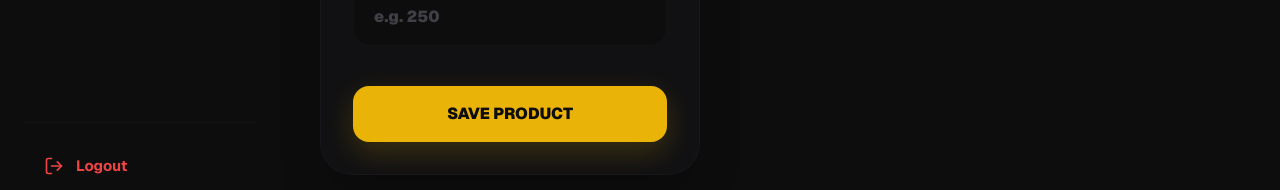
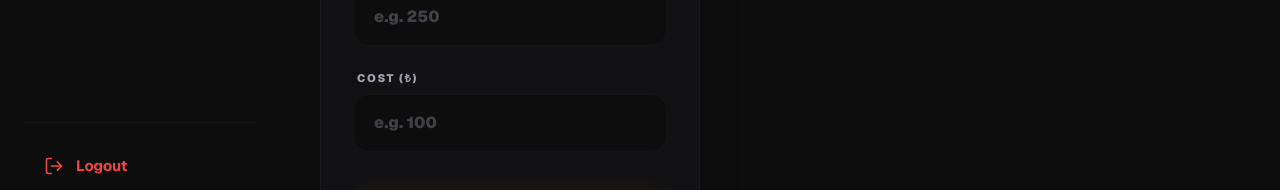
Before and after one commit to Conquerorr0/restaurant-frontend, a Next.js app: page /en/superadmin/menu in a window 1280 px wide. Shown: the part 583-773 px from the top of the page. Built offline with nearby package versions, Linux system fonts and the light colour scheme; no server answers; sample sign-in values are in the browser's storage.

Commit message:
feat: add cost price support to menu management
- Add unit_cost field to product creation/editing in menu page
- Add UNIT_COST translation key to all locales (tr/en/ar)
- Update menuService to include unit_cost in product upsert payload

```diff
--- a/messages/ar.json
+++ b/messages/ar.json
@@ -167,6 +167,7 @@
         "product_name": "اسم المنتج",
         "select_category": "اختر الفئة",
         "price_tl": "السعر (₺)",
+        "cost_price_tl": "التكلفة (₺)",
         "save_product": "حفظ المنتج",
         "update_product": "تحديث المنتج",
         "add_new_category": "إضافة فئة جديدة",
@@ -174,6 +175,7 @@
         "category_name": "اسم الفئة",
         "product_name_placeholder": "مثال: أدنا كباب",
         "price_placeholder": "مثال: 250",
+        "cost_placeholder": "مثال: 100",
         "category_name_placeholder": "مثال: حلويات",
         "add_category": "إضافة فئة",
         "update_category": "تحديث الفئة",
--- a/messages/en.json
+++ b/messages/en.json
@@ -167,6 +167,7 @@
         "product_name": "PRODUCT NAME",
         "select_category": "Select Category",
         "price_tl": "PRICE (₺)",
+        "cost_price_tl": "COST (₺)",
         "save_product": "SAVE PRODUCT",
         "update_product": "UPDATE PRODUCT",
         "add_new_category": "NEW CATEGORY",
@@ -174,6 +175,7 @@
         "category_name": "CATEGORY NAME",
         "product_name_placeholder": "e.g. Adana Kebab",
         "price_placeholder": "e.g. 250",
+        "cost_placeholder": "e.g. 100",
         "category_name_placeholder": "e.g. Desserts",
         "add_category": "ADD CATEGORY",
         "update_category": "UPDATE CATEGORY",
--- a/messages/tr.json
+++ b/messages/tr.json
@@ -167,6 +167,7 @@
         "product_name": "ÜRÜN ADI",
         "select_category": "Kategori Seçin",
         "price_tl": "FİYAT (₺)",
+        "cost_price_tl": "MALİYET (₺)",
         "save_product": "ÜRÜNÜ KAYDET",
         "update_product": "ÜRÜNÜ GÜNCELLE",
         "add_new_category": "YENİ KATEGORİ",
@@ -174,6 +175,7 @@
         "category_name": "KATEGORİ ADI",
         "product_name_placeholder": "Örn: Adana Kebap",
         "price_placeholder": "Örn: 250",
+        "cost_placeholder": "Örn: 100",
         "category_name_placeholder": "Örn: Tatlılar",
         "add_category": "KATEGORİYİ EKLE",
         "update_category": "KATEGORİYİ GÜNCELLE",
--- a/src/app/[locale]/superadmin/menu/page.tsx
+++ b/src/app/[locale]/superadmin/menu/page.tsx
@@ -26,6 +26,7 @@ export default function MenuManagement() {
     const [productName, setProductName] = useState("");
     const [productCategoryId, setProductCategoryId] = useState("");
     const [productPrice, setProductPrice] = useState("");
+    const [productCostPrice, setProductCostPrice] = useState("");
     const [productDescription, setProductDescription] = useState("");
 
     // Category form state
@@ -64,6 +65,7 @@ export default function MenuManagement() {
         setProductName(product.name);
         setProductCategoryId(product.category_id);
         setProductPrice(String(product.price));
+        setProductCostPrice(String(product.cost_price || 0));
         setProductDescription(product.description || "");
         setActiveTab("products");
         window.scrollTo({ top: 0, behavior: "smooth" });
@@ -74,6 +76,7 @@ export default function MenuManagement() {
         setProductName("");
         setProductCategoryId("");
         setProductPrice("");
+        setProductCostPrice("");
         setProductDescription("");
         setError("");
     };
@@ -114,6 +117,7 @@ export default function MenuManagement() {
                 name: productName,
                 category_id: productCategoryId,
                 price: parseFloat(productPrice),
+                cost_price: parseFloat(productCostPrice) || 0,
                 description: productDescription,
                 is_active: true
             };
@@ -310,6 +314,18 @@ export default function MenuManagement() {
                                 />
                             </div>
 
+                            <div className="flex flex-col gap-2">
+                                <label className="text-[11px] text-[var(--muted)] font-black uppercase tracking-[0.15em] ml-1">{t("cost_price_tl")}</label>
+                                <input
+                                    type="number"
+                                    required
+                                    placeholder={t("cost_placeholder")}
+                                    value={productCostPrice}
+                                    onChange={(e) => setProductCostPrice(e.target.value)}
+                                    className="bg-[var(--background)] text-[var(--foreground)] placeholder-[var(--border-alt)] px-5 py-4 rounded-[16px] w-full focus:outline-none focus:ring-1 focus:ring-[#eab308]/50 transition-all font-black border border-[var(--border)]/30 hover:border-[var(--border-alt)]"
+                                />
+                            </div>
+
                             <div className="flex flex-col gap-3 mt-4">
                                 <button
                                     type="submit"
--- a/src/services/menuService.ts
+++ b/src/services/menuService.ts
@@ -13,6 +13,7 @@ export interface Product {
     category_id: string;
     name: string;
     price: number;
+    cost_price: number;
     description?: string;
     image_url?: string;
     sort_order: number;
```
